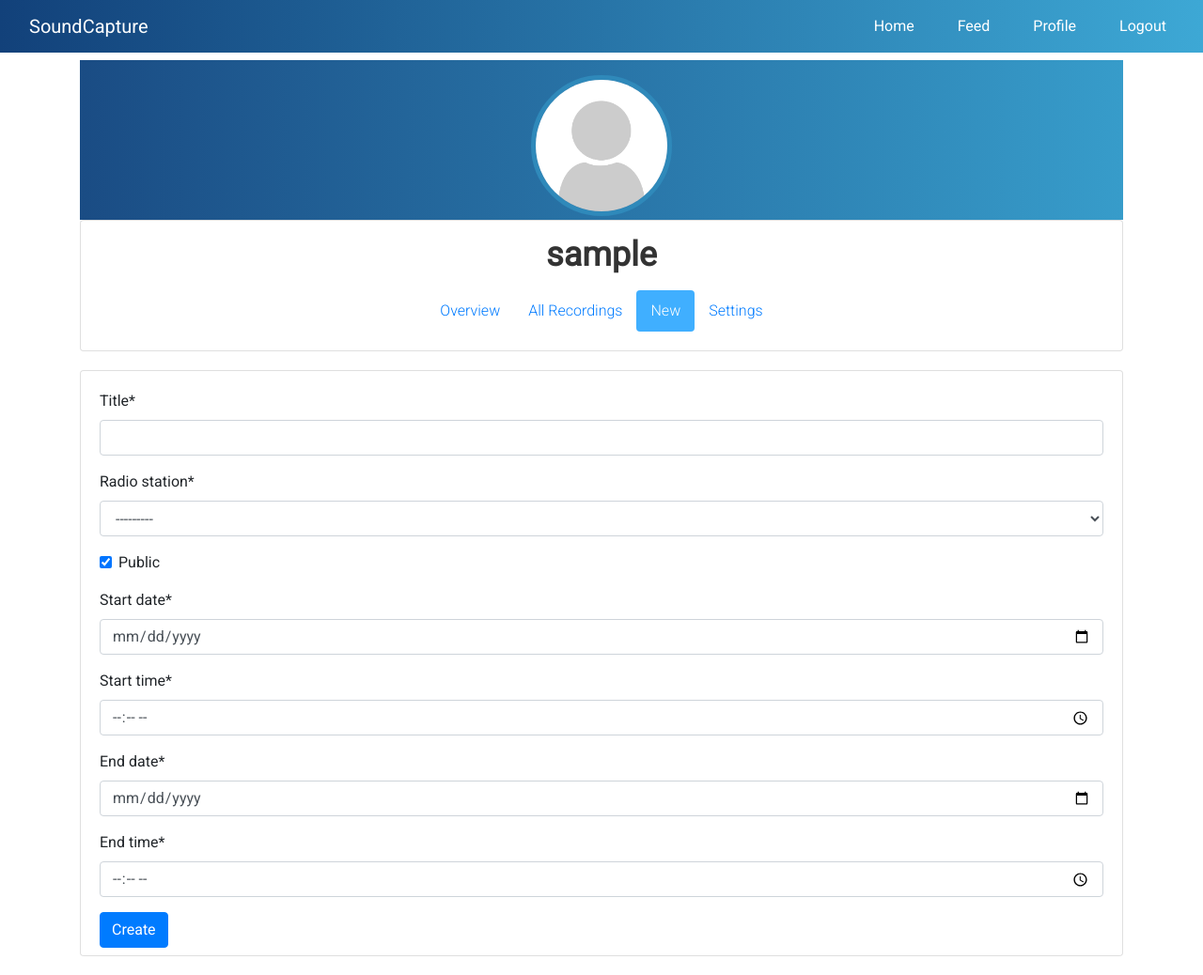
After one commit to lps116/radio_recording_app, a Django app: a page that uses account/templates/account/create.html in a window 1280 px wide. The commit adds this page. Shown: the whole page at 94% size. Run offline with Django 3.2, Linux system fonts and the light colour scheme; the visitor is signed in with stand-in values (Sample User, id 1); data that the repository does not hold is empty; parts of the project's set-up code (start-up, migrations or seed data) failed here and were passed over; some libraries are stand-ins or nearby versions.

Commit message:
new recording form made

```diff
--- /dev/null
+++ b/account/templates/account/create.html
@@ -0,0 +1,51 @@
+{% extends 'base.html' %}
+{% load static %}
+{% load crispy_forms_tags %}
+
+{% block content %}
+
+<section class="mt-2">
+  <div class="container">
+    <div class="img" style=" background-image:linear-gradient(to right, #1A4C84, #379CCA);
+    height: 170px;background-size: cover;"></div>
+    <div class="card social-prof">
+      <div class="card-body">
+        <div class="wrapper">
+          <img src="{% static 'images/profile_picture.png' %}" alt="" class="user-profile">
+          <h3>{{user.username}}</h3>
+          <p></p>
+        </div>
+        <div class="row ">
+          <div class="col-lg-12">
+            <ul class=" nav nav-tabs justify-content-center s-nav">
+              <li><a href="{% url 'profile' username=request.user.username %}">Overview</a></li>
+              <li><a href="{% url 'myrecordings' username=user.username %}">All Recordings</a></li>
+              <li><a class="active" href="#">New</a></li>
+              <li><a href="{% url 'settings' username=request.user.username %}">Settings</a></li>
+            </ul>
+          </div>
+        </div>
+      </div>
+    </div>
+  </div>
+</section>
+
+<div class="container">
+  <div class="row">
+    <div class="col-md-12">
+      <div class="card">
+        <div class="card-body pb-0">
+          <form action="." method="POST">
+            {% csrf_token %}
+            {{form|crispy}}
+            <input type="Submit" class="btn btn-primary mb-2" value="Create">
+          </form>
+        </div>
+      </div>
+    </div>
+  </div>
+</div>
+
+
+
+{% endblock %}
--- a/account/templates/account/my_recordings.html
+++ b/account/templates/account/my_recordings.html
@@ -36,7 +36,10 @@
     <div class="col-md-12">
       <div class="card">
         <div class="card-body pb-0">
-          <p><strong>All Recordings</strong></p>
+          <div style="overflow: hidden;">
+            <p style="float: left;"><strong>All Recordings</strong></p>
+            <a href="{% url 'create_recording' username=user.username %}" style="float: right;" class="mr-3 mt-1"><button class="btn btn-sm btn-primary">New</button></a>
+          </div>
         </div>
         <div class="table-responsive-xl">
           <table class="table mb-0">
--- a/account/urls.py
+++ b/account/urls.py
@@ -6,5 +6,6 @@ urlpatterns = [
   path('myrecordings/', views.recordings_view, name='myrecordings'),
   path('settings/', views.settings_view, name='settings'),
   path('myrecordings/<int:recording_id>/', views.edit_view, name='myrecording'),
-  path('myrecording/<int:recording_id>/delete', views.delete_view, name='delete_recording')
+  path('myrecordings/<int:recording_id>/delete/', views.delete_view, name='delete_recording'),
+  path('myrecordings/create/', views.create_view, name='create_recording'),
 ]
--- a/account/views.py
+++ b/account/views.py
@@ -91,6 +91,47 @@ def edit_view(response, username, recording_id):
   }
   return render(response, 'account/edit.html', context)
 
+@login_required(login_url='/login/')
+def create_view(response, username):
+  user = response.user
+  if response.method == "POST":
+    form = CreateRecordingForm(response.POST)
+    if form.is_valid():
+      title = form.cleaned_data['title']
+      radio_station = form.cleaned_data['radio_station']
+      public = form.cleaned_data['public']
+      user = response.user
+      start_datetime = datetime.combine(form.cleaned_data['start_date'],
+                                        form.cleaned_data['start_time'])
+      end_datetime = datetime.combine(form.cleaned_data['end_date'],
+                                      form.cleaned_data['end_time'])
+
+      timezone = pytz.timezone("Europe/London")
+      start_datetime_aware = timezone.localize(start_datetime)
+      end_datetime_aware = timezone.localize(end_datetime)
+      recording = Recording.objects.create(
+        user           = user,
+        title          = title,
+        radio_station  = radio_station,
+        public         = public,
+        start_datetime = start_datetime_aware,
+        end_datetime   = end_datetime_aware
+        )
+
+      task = record_show.apply_async(args=[recording.id], eta=recording.start_datetime)
+      recording.task_id = task.id
+      recording.save()
+      # record_show.delay(recording.id)
+      string = "Your " + radio_station.name + " recording has been scheduled."
+      messages.success(response, "Your recording has been scheduled.")
+      redirect_string = "/" + str(user.username) + "/myrecordings"
+      return redirect(redirect_string)
+  form = CreateRecordingForm()
+  context = {
+  "user" : user,
+  "form" : form
+  }
+  return render(response, 'account/create.html', context)
 
 @login_required(login_url='/login/')
 def delete_view(response, username, recording_id):
```
Also changed, not shown: 1 other file.
